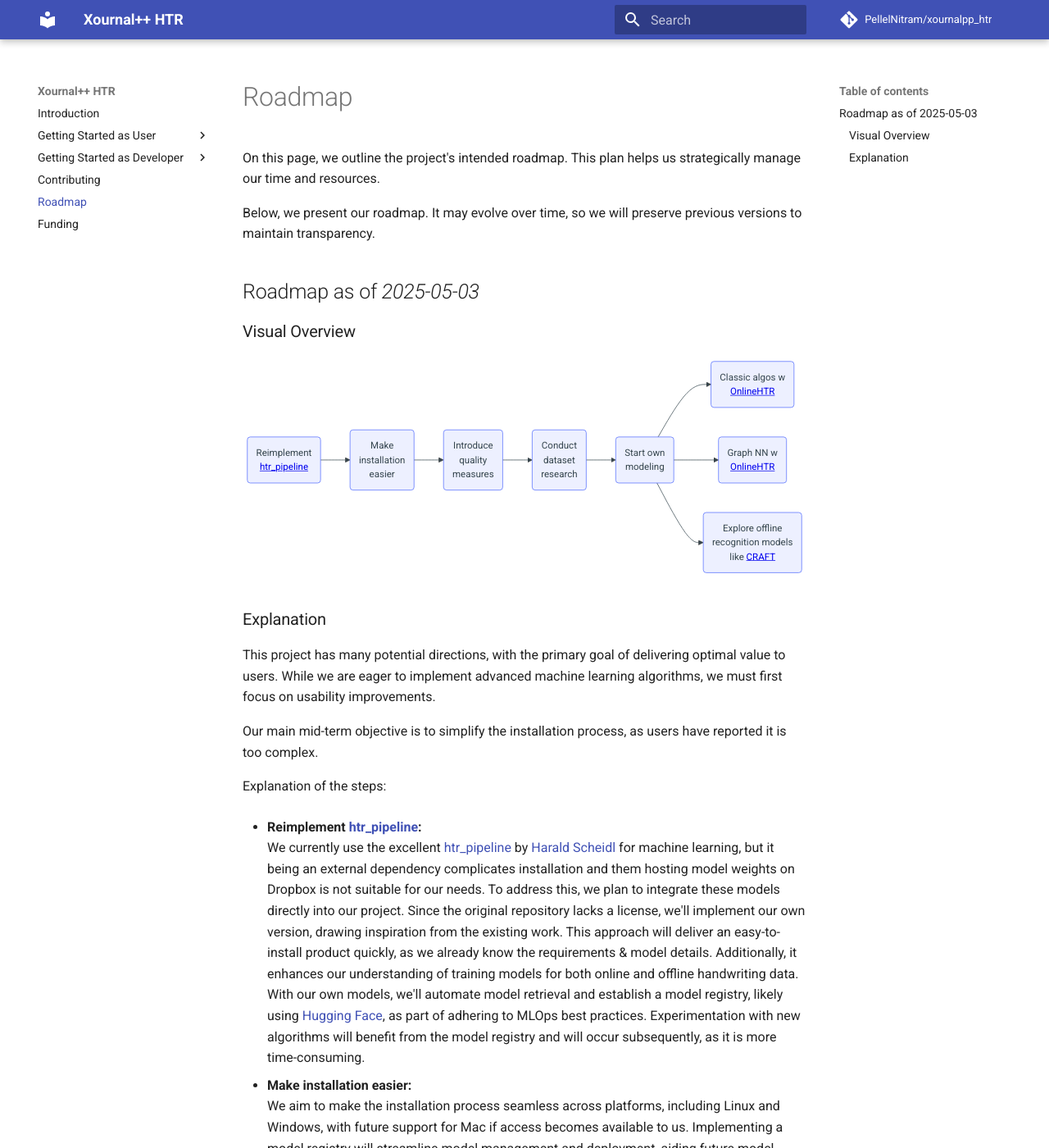
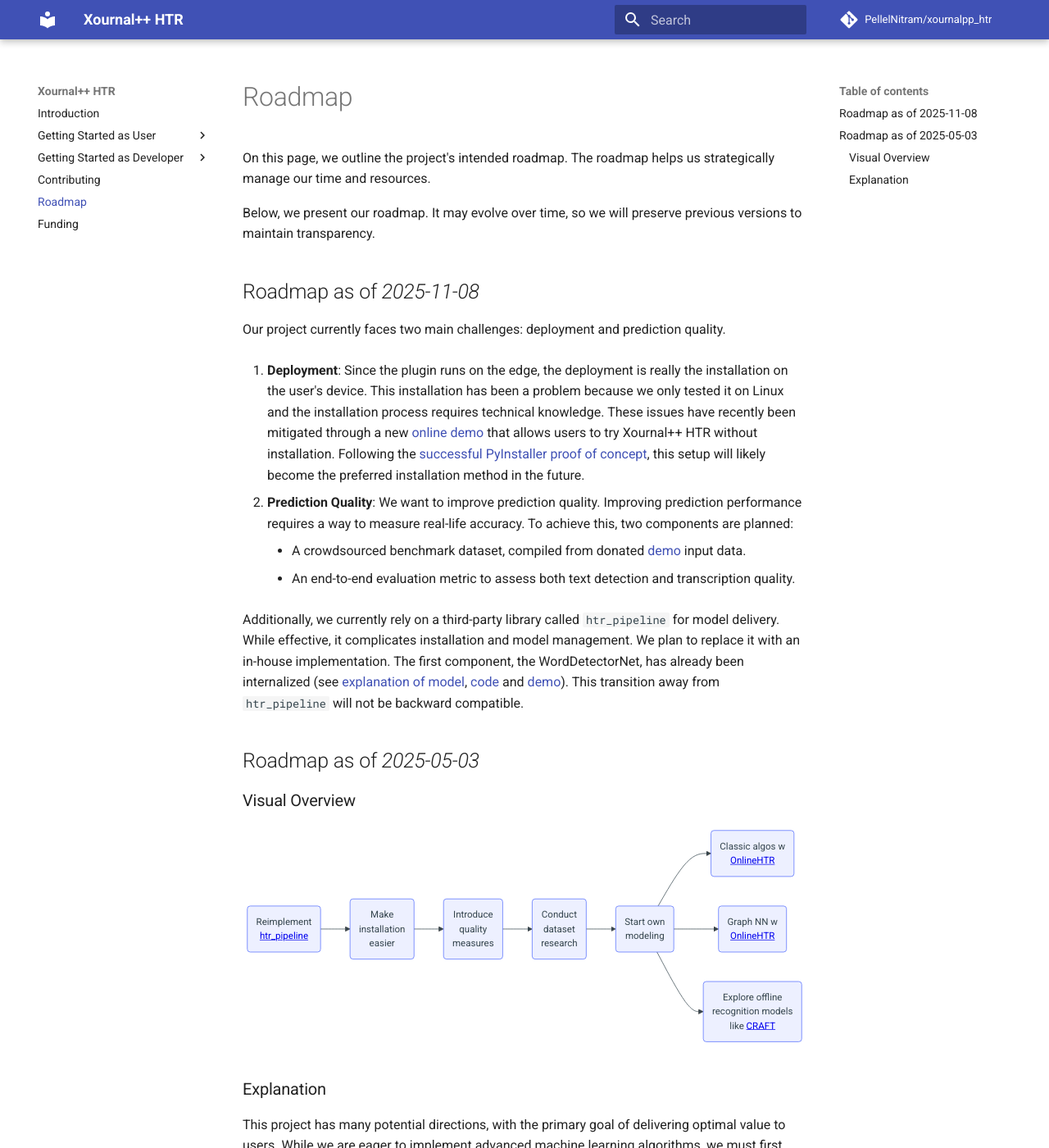
Before and after one commit to PellelNitram/xournalpp_htr, an MkDocs documentation site: the page built from docs/roadmap.md, in a window 1280 px wide and 1400 px high. Shown: the whole window at 82% size. Built offline with MkDocs 1.6.1 and Material for MkDocs 9.7.7, drawn with Linux system fonts in a browser that asks for light colours; comment, search, counter and statistics services are not loaded.

Commit message:
Work on roadmap documentation.

```diff
--- a/docs/roadmap.md
+++ b/docs/roadmap.md
@@ -1,6 +1,32 @@
-On this page, we outline the project's intended roadmap. This plan helps us strategically manage our time and resources.
+On this page, we outline the project's intended roadmap. The roadmap helps us strategically manage our time and resources.
 
 Below, we present our roadmap. It may evolve over time, so we will preserve previous versions to maintain transparency.
+
+## Roadmap as of *2025-11-08*
+
+Our project currently faces two main challenges: deployment and prediction quality.
+
+1. **Deployment**: Since the plugin runs on the edge, the deployment is
+really the installation on the user's device. This installation has
+been a problem because we only tested it on Linux and the installation process
+requires technical knowledge. These issues have recently been mitigated
+through a new [online demo](https://huggingface.co/spaces/PellelNitram/xournalpp_htr)
+that allows users to try Xournal++ HTR without installation. Following
+the [successful PyInstaller proof of concept](PoCs/simplify_installation_with_single_file_executable.md),
+this setup will likely become the preferred installation method in the future.
+
+2. **Prediction Quality**: We want to improve prediction quality. Improving prediction performance requires a way to measure real-life accuracy. To achieve this, two components are planned:
+
+    * A crowdsourced benchmark dataset, compiled from donated [demo](https://huggingface.co/spaces/PellelNitram/xournalpp_htr) input data.
+    * An end-to-end evaluation metric to assess both text detection and transcription quality.
+
+Additionally, we currently rely on a third-party library called `htr_pipeline` for model delivery.
+While effective, it complicates installation and model management. We plan to replace it with an
+in-house implementation. The first component, the WordDetectorNet, has already been internalized
+(see [explanation of model](https://lellep.xyz/blog/worddetectornet-visually-explained.html),
+[code](https://github.com/PellelNitram/xournalpp_htr/tree/master/xournalpp_htr/training/WordDetectorNN) and
+[demo](https://huggingface.co/spaces/PellelNitram/xournalpp_htr_WordDetectorNN)).
+This transition away from `htr_pipeline` will not be backward compatible.
 
 ## Roadmap as of *2025-05-03*
 
```
